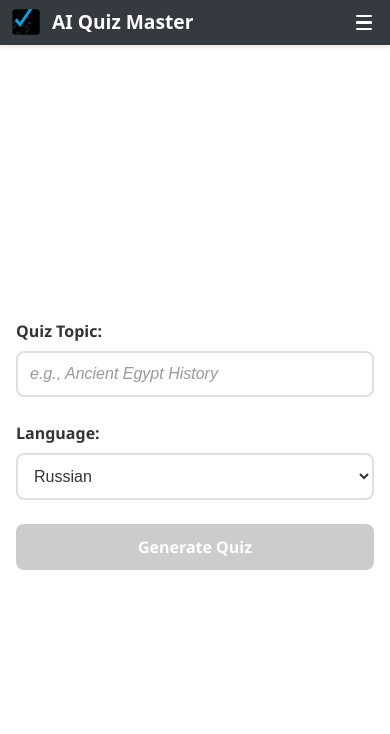
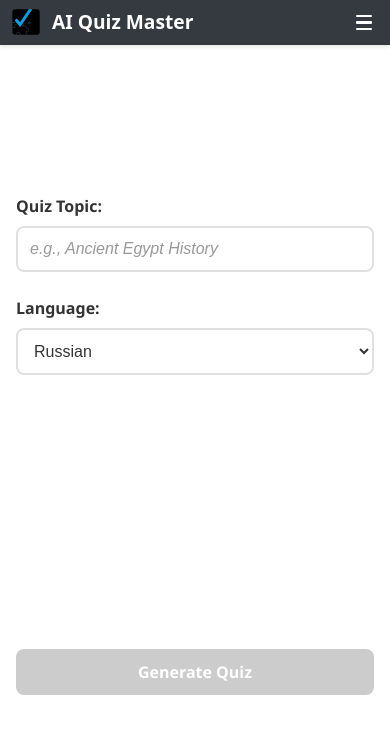
Before and after one commit to IliyaBrook/AI_QUIZ_MASTER, a React (Vite) app: page /quizzes in a window 390 px wide. Shown: the top 734 px of the page. Built offline with nearby package versions, Linux system fonts and the light colour scheme.

Commit message:
responsive

```diff
--- a/src/pages/quizzes/QuizGeneration/quizGeneration.module.scss
+++ b/src/pages/quizzes/QuizGeneration/quizGeneration.module.scss
@@ -39,12 +39,12 @@
     padding: 1.5rem 1rem;
     box-shadow: none;
     margin: 0;
-    min-height: 100vh;
+    min-height: 100%;
     max-width: 100%;
     width: 100%;
     display: flex;
     flex-direction: column;
-    justify-content: center;
+    justify-content: space-around;
   }
 }
 
--- a/src/pages/quizzes/QuizGeneration/quizGeneration.tsx
+++ b/src/pages/quizzes/QuizGeneration/quizGeneration.tsx
@@ -34,6 +34,7 @@
         <LoadingSpinner message='Generating quiz...' />
       ) : (
         <>
+          <div className={styles.inputContainer}>
             <Input
               label='Quiz Topic'
               id='topicInput'
@@ -47,7 +48,6 @@
               placeholder='e.g., Ancient Egypt History'
               disabled={isLoading}
             />
-
             <Select
               label='Language'
               id='languageSelect'
@@ -59,7 +59,11 @@
               onChange={(value) => setLanguage(value as TLang)}
               disabled={isLoading}
             />
+          </div>
 
+          {error && <div className={styles.errorMessage}>{error}</div>}
+        </>
+      )}
       <Button
         onClick={onGenerateClick}
         disabled={isLoading || !topic.trim()}
@@ -67,10 +71,6 @@
       >
         Generate Quiz
       </Button>
-
-          {error && <div className={styles.errorMessage}>{error}</div>}
-        </>
-      )}
     </div>
   );
 };
--- a/src/pages/quizzes/QuizPlayground/quizPlayground.module.scss
+++ b/src/pages/quizzes/QuizPlayground/quizPlayground.module.scss
@@ -43,7 +43,6 @@
   padding: 2rem;
   box-shadow: 0 10px 30px rgba(0, 0, 0, 0.2);
   width: 100%;
-  max-width: 600px;
   margin-bottom: 1rem;
   margin-left: auto;
   margin-right: auto;
@@ -268,7 +267,7 @@
     padding: 0;
     margin: 0;
     min-height: 100%;
-    overflow-y: auto;
+    max-height: 100vh;
   }
 
   .quizHeader,
@@ -293,7 +292,7 @@
     display: flex;
     flex-direction: column;
     overflow-y: auto;
-    min-height: 0;
+    -webkit-overflow-scrolling: touch;
 
     .questionText {
       font-size: 1.1rem;
@@ -303,7 +302,6 @@
     .answerOptions {
       gap: 0.8rem;
       margin-bottom: 1rem;
-      flex: 0 0 auto;
     }
 
     .answerOption {
@@ -312,7 +310,6 @@
     }
 
     .rationale {
-      flex: 0 0 auto;
       margin: 1rem 0;
     }
   }
@@ -337,6 +334,7 @@
     display: flex;
     flex-direction: column;
     @include height;
+    overflow-y: auto;
   }
 
   .quizResults {
--- a/src/pages/quizzes/Quizzes.module.scss
+++ b/src/pages/quizzes/Quizzes.module.scss
@@ -9,7 +9,7 @@
   align-items: center;
   justify-content: center;
   overflow: auto;
-  height: 100%;
+  @include height;
   h1 {
     color: white;
     font-size: 2.5rem;
@@ -42,6 +42,7 @@
 
 @media (max-width: 480px) {
   .quizContainer {
+    height: 100%;
     padding: 0;
 
     h1 {
```
Lines whose indentation alone changed are shown as unchanged.
